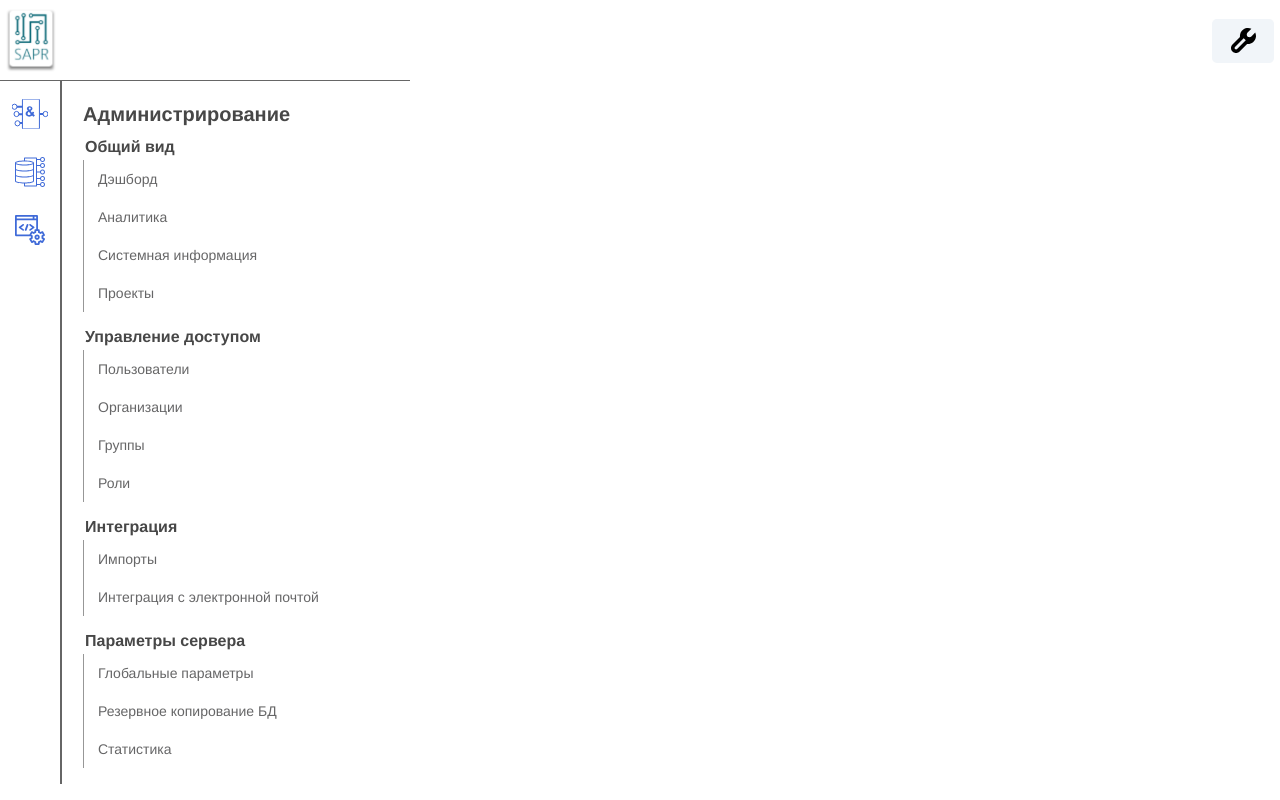
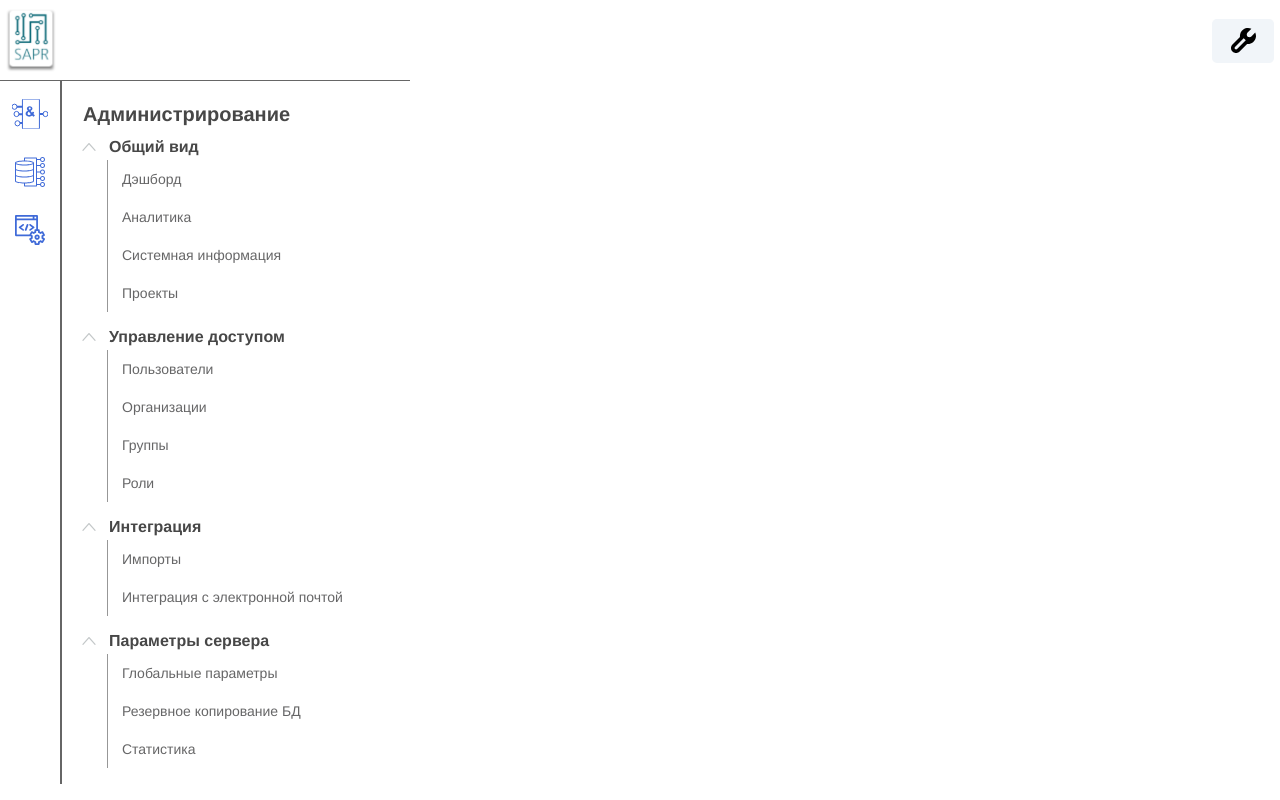
Before and after one commit to NickLobanov/fizpribor, a Vue app: page / in a window 1280 px wide. Built offline with nearby package versions, Linux system fonts and the light colour scheme.

Commit message:
add list arrow

```diff
--- a/src/components/NavList.vue
+++ b/src/components/NavList.vue
@@ -43,13 +43,27 @@
         margin: 0;
         padding: 0;
         padding-left: 21px;
+        margin-left: 24px;
     }
 
     .navbar-list__title {
+        position: relative;
         text-align: left;
         font-size: 16px;
         line-height: 18px;
         color: #474747;
+    }
+
+    .navbar-list__title::before {
+        content: '';
+        position: absolute;
+        left: -28px;
+        display: block;
+        width: 16px;
+        height: 16px;
+        background-image: url('../assets/arrow.svg');
+        background-position: center;
+        background-repeat: no-repeat;
     }
 
     .navbar-list__item {
```
